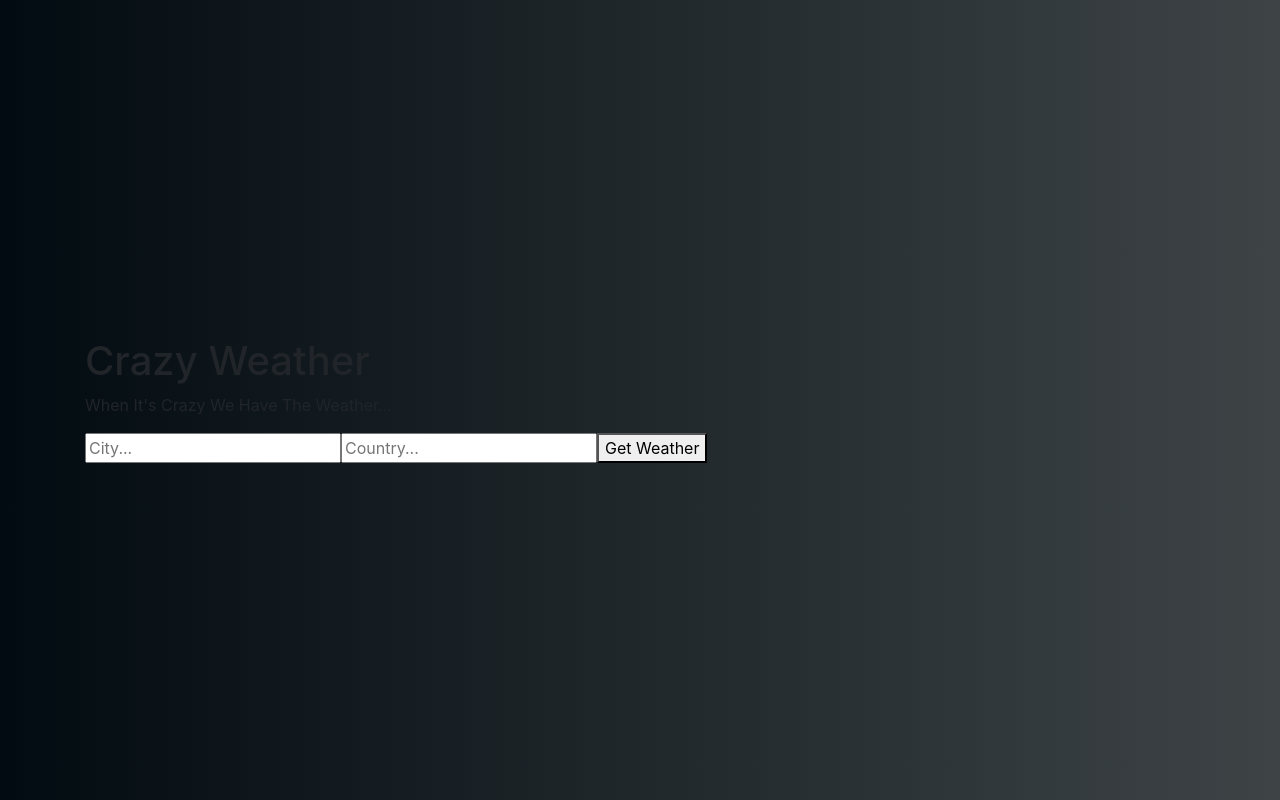
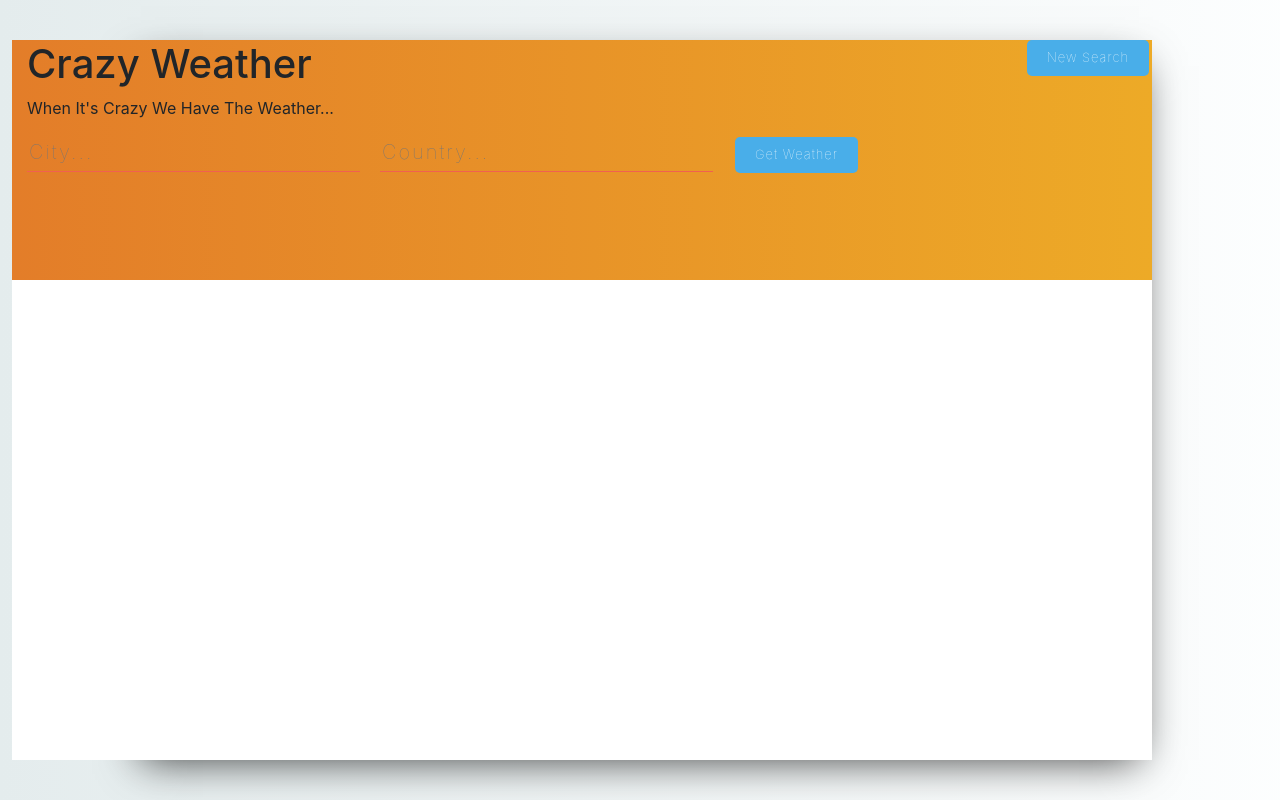
Before and after one commit to ulisantillan/Weather, a React (Create React App) app: page / in a window 1280 px wide. Built offline with nearby package versions, Linux system fonts and the light colour scheme.

Commit message:
updated colors also added a refresh button

```diff
--- a/public/index.html
+++ b/public/index.html
@@ -8,6 +8,7 @@
     </title>
   </head>
   <body>
+    <button class="newSearch" onclick="location.reload();">New Search</button>
     <div id="root"></div>
   </body>
 </html>
--- a/src/App.css
+++ b/src/App.css
@@ -1,9 +1,64 @@
 
 
 .background {
-  background: linear-gradient(to right, rgb(2, 11, 17), rgb(62, 68, 70));
+  background: linear-gradient(to right, #e4eced, rgba(210, 233, 237, 0.06));
   height: 100vh;
   display: flex;
   justify-content: center;
   align-items: center;
 }
+.mainContainer{
+  height: 90vh;
+  box-shadow: 0px 13px 40px -13px rgba(0,0,0,0.75);
+  width: 80%;
+  position: absolute;
+  right: 10%;
+}
+.titleContainer{
+    background: linear-gradient(to right, rgb(227, 125, 41), rgb(237, 170, 39));
+    height: 30vh;
+    width: 151.5vh;
+    position: absolute;
+    right: 0px;
+}
+.weatherContainer{
+  background: #fff;
+  height: 60vh;
+  width: 151.5vh;
+  position: absolute;
+  bottom: 0px;
+  right: 0px;
+}
+.newSearch{
+   z-index: +2;
+  position: absolute;
+  top: 40px;
+  right: 129px;
+}
+input[type="text"] {
+  background-color: transparent;
+  border: 0;
+  border-bottom: solid 1px #f16051;
+  width: 30%;
+  padding-bottom: 4px;
+  color: #fff !important;
+  font-weight: lighter;
+  letter-spacing: 2px;
+  margin-bottom: 30px;
+  margin-right: 20px;
+  font-size: 20px;
+}
+
+button {
+  border: 0;
+  padding: 8px 20px;
+  margin: 0 2px;
+  border-radius: 5px;
+  font-weight: lighter;
+  letter-spacing: 1px;
+  font-size: 13px;
+  cursor: pointer;
+  background-color: #49aee9;
+  color: #fff;
+  font-weight: 100;
+}
--- a/src/App.js
+++ b/src/App.js
@@ -49,9 +49,12 @@ class App extends React.Component{
     return(
       <div>
       <div className="background">
-        <Container >
+        <Container className="mainContainer" >
+          <Container className="titleContainer">
             <Titles />
             <Form loadWeather={this.getWeather} />
+          </Container>
+          <Container className="weatherContainer">
             <Weather
               temperature={this.state.temperature}
               pressure={this.state.pressure}
@@ -63,6 +66,7 @@ class App extends React.Component{
               error={this.state.error}
             />
             </Container>
+        </Container>
         </div>
       </div>
    )
```
Lines whose indentation alone changed are shown as unchanged.
